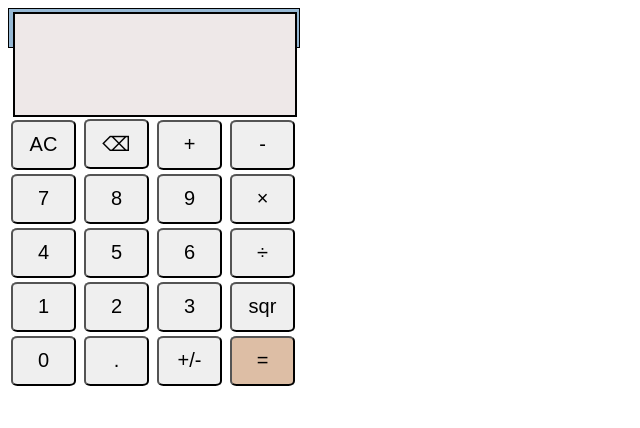
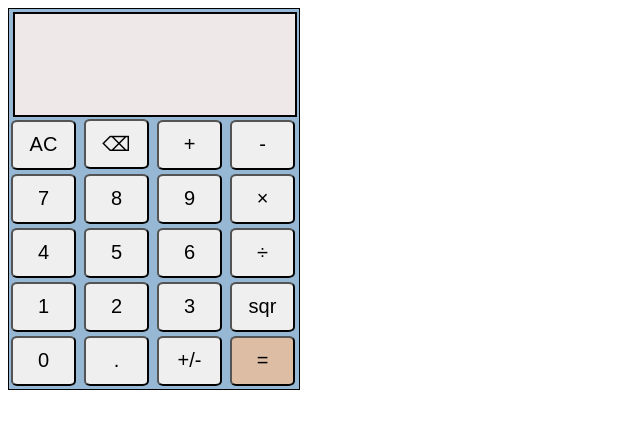
Before and after one commit to jayashreebalinani/Calculator, a plain HTML site: page index.html in a window 1280 px wide. Shown: the whole page, without its empty margins (0-640 px from the left). Drawn offline with Linux system fonts and the light colour scheme.

Commit message:
Update style.css

```diff
--- a/style.css
+++ b/style.css
@@ -26,7 +26,7 @@
 .border{
     border: 1px solid black;
     background-color: rgb(150, 184, 212);
-    height: 38px;
+    height: 380px;
     width: 290px;
 }
 #box1{
```
